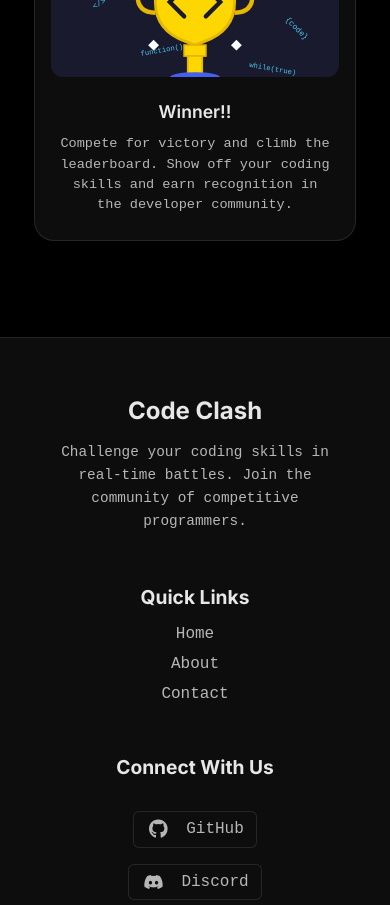
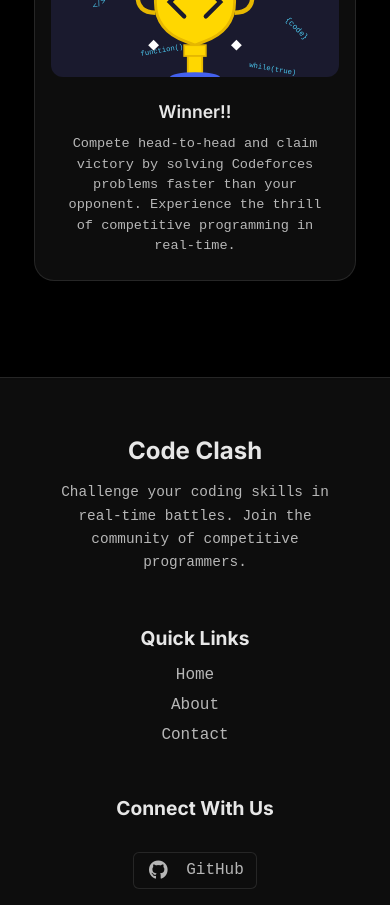
Before and after one commit to shourya2006/CodeClash, a React (Vite) app in the folder 1v1/: page / in a window 390 px wide. Shown: the part 1680-2585 px from the top of the page. Built offline with nearby package versions, Linux system fonts and the light colour scheme.

Commit message:
Fixed Responsiveness of the Website

```diff
--- a/1v1/src/components/Home.jsx
+++ b/1v1/src/components/Home.jsx
@@ -22,7 +22,7 @@
     {
       image: winner,
       title: "Winner!!",
-      description: "Compete for victory and climb the leaderboard. Show off your coding skills and earn recognition in the developer community."
+      description: "Compete head-to-head and claim victory by solving Codeforces problems faster than your opponent. Experience the thrill of competitive programming in real-time."
     },
   ];
   return (
```
